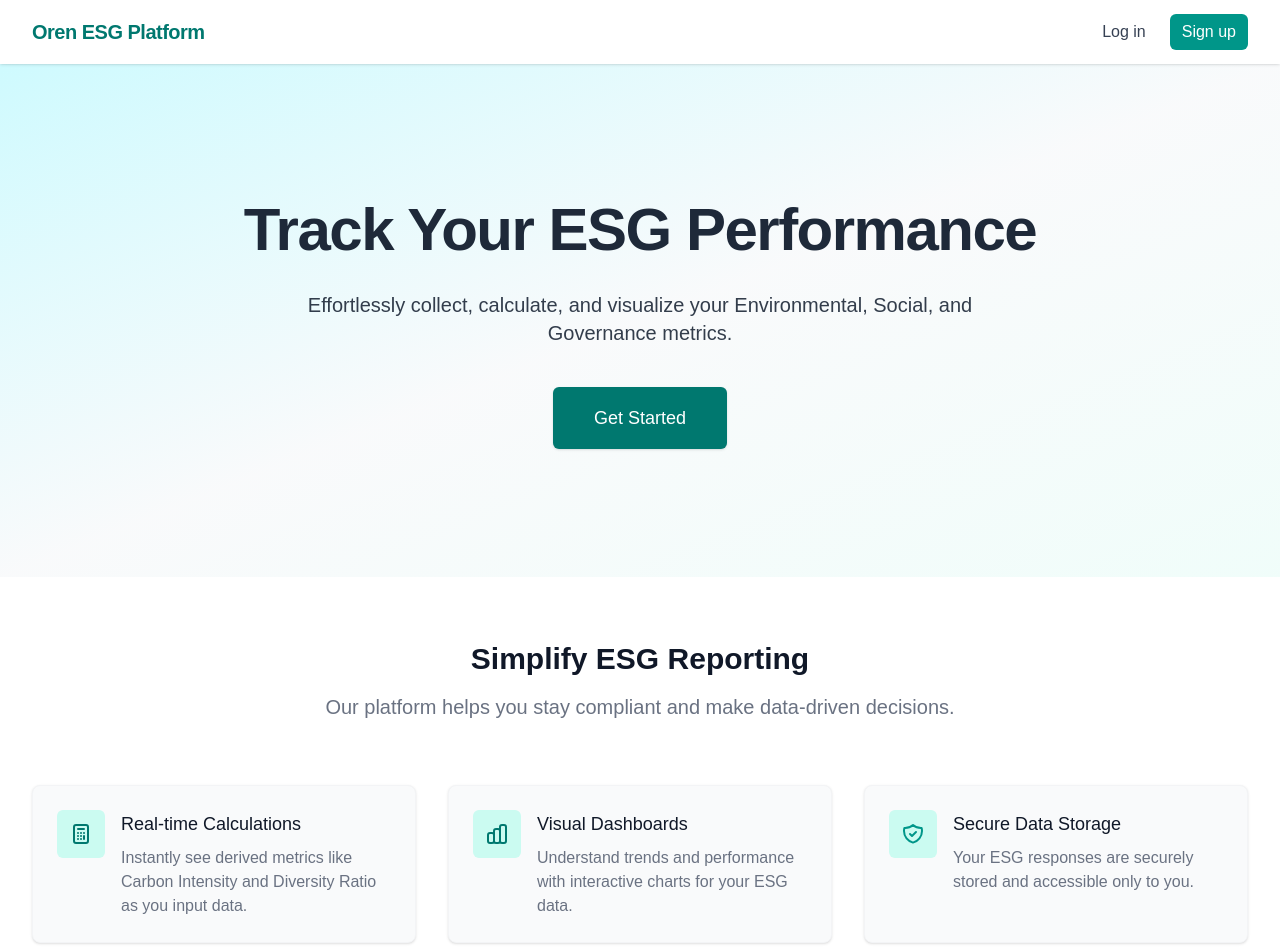
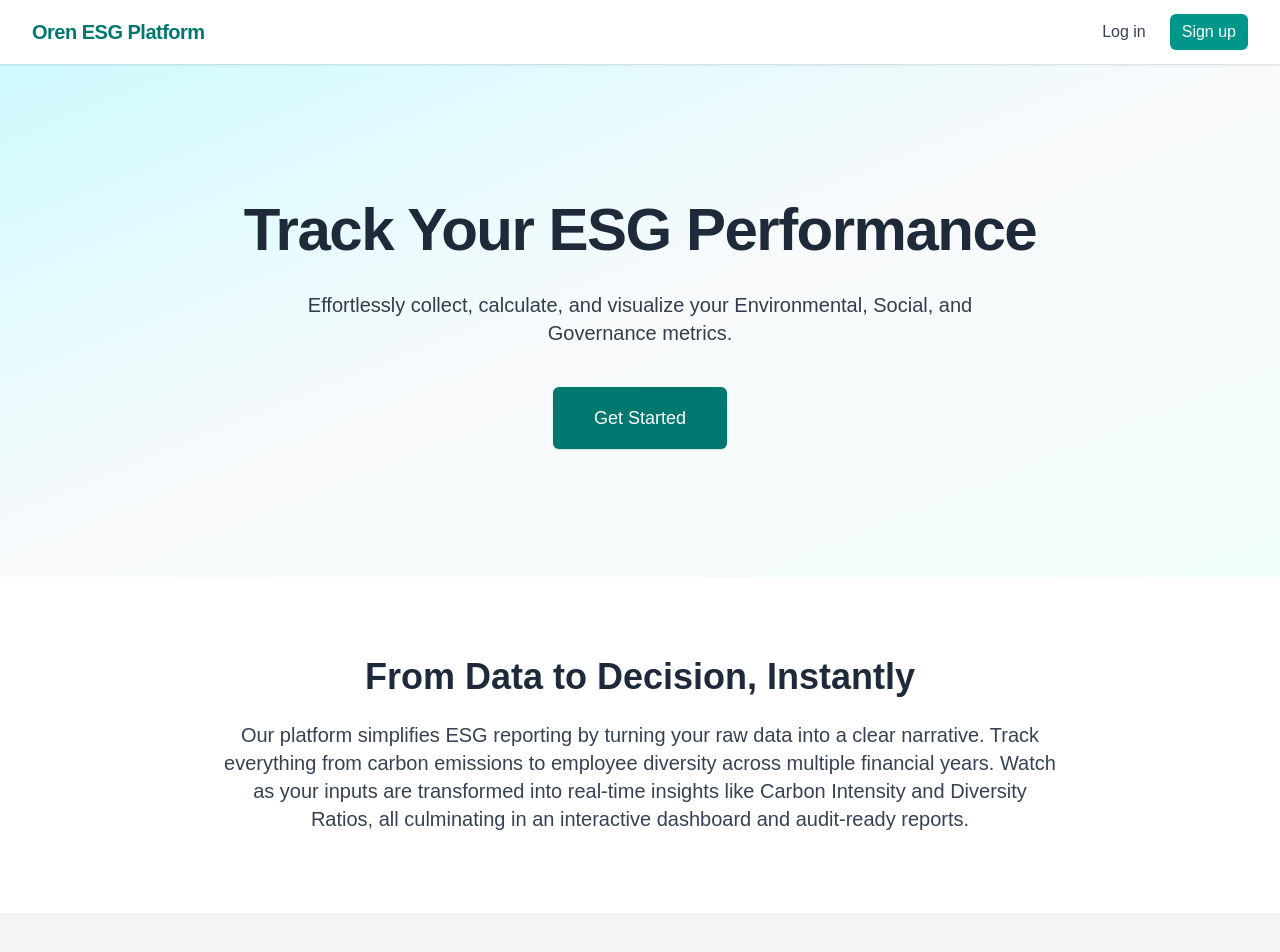
Before and after one commit to bharatchoudharyy/ESG-Platform, a Next.js app: page / in a window 1280 px wide. Shown: the top 952 px of the page. Built offline with nearby package versions, Linux system fonts and the light colour scheme.

Commit message:
minor ui changes

```diff
--- a/src/app/login/page.tsx
+++ b/src/app/login/page.tsx
@@ -55,6 +55,9 @@ const LoginPage: React.FC = () => {
             if (response.ok) {
                 if (typeof window !== 'undefined' && data.token) {
                     localStorage.setItem('authToken', data.token);
+                }
+                if (data.user?.name) {
+                    localStorage.setItem('userName', data.user.name);
                 }
                 router.push('/questionnaire'); // Update this redirect later
             } else {
--- a/src/app/page.tsx
+++ b/src/app/page.tsx
@@ -51,8 +51,19 @@ export default function Home() {
         </div>
       </section>
 
+      <section className="w-full bg-white">
+        <div className="max-w-4xl mx-auto py-20 px-4 sm:px-6 lg:px-8 text-center">
+          <h2 className="text-3xl font-extrabold text-gray-800 sm:text-4xl">
+            From Data to Decision, Instantly
+          </h2>
+          <p className="mt-6 text-xl text-gray-700">
+            Our platform simplifies ESG reporting by turning your raw data into a clear narrative. Track everything from carbon emissions to employee diversity across multiple financial years. Watch as your inputs are transformed into real-time insights like Carbon Intensity and Diversity Ratios, all culminating in an interactive dashboard and audit-ready reports.
+          </p>
+        </div>
+      </section>
+
       {/* Features Section - Full Width Background */}
-      <section className="w-full bg-white py-16">
+      <section className="w-full bg-gray-100 py-16">
         <div className="max-w-7xl mx-auto px-4 sm:px-6 lg:px-8">
           <div className="text-center">
             <h2 className="text-3xl font-extrabold text-gray-900">Simplify ESG Reporting</h2>
@@ -145,6 +156,6 @@ export default function Home() {
           </div>
         </div>
       </section>
-    </Layout>
+    </Layout >
   );
 }
--- a/src/components/Layout.tsx
+++ b/src/components/Layout.tsx
@@ -43,7 +43,13 @@ const Layout: React.FC<LayoutProps> = ({ children }) => {
         if (typeof window !== 'undefined') {
             localStorage.removeItem('authToken');
             localStorage.removeItem('userName');
+        }
+        setIsLoggedIn(false);
+        setUserName(null);
+        if (pathname == '/') {
             window.location.href = '/';
+        } else {
+            router.push('/');
         }
     };
 
--- a/src/components/esg/ESGForm.tsx
+++ b/src/components/esg/ESGForm.tsx
@@ -245,7 +245,7 @@ const ESGForm: React.FC<ESGFormProps> = ({
             )}
 
             {/* --- 22. Environmental Section --- */}
-            <div className="bg-gray-50 p-5 rounded-lg border border-gray-200 border-l-green-500">
+            <div className="bg-gray-50 p-5 rounded-lg border border-green-500">
                 <fieldset className="mb-0">
                     <legend className="text-lg font-semibold text-teal-700 mb-4 pb-2 border-b border-gray-300">
                         Environmental Metrics
@@ -296,7 +296,7 @@ const ESGForm: React.FC<ESGFormProps> = ({
             </div>
 
             {/* --- 27. Social Section --- */}
-            <div className="bg-gray-50 p-5 rounded-lg border border-gray-200 border-l-blue-500">
+            <div className="bg-gray-50 p-5 rounded-lg border border-blue-500">
                 <fieldset className="mb-0">
                     <legend className="text-lg font-semibold text-teal-700 mb-4 pb-2 border-b border-gray-300">
                         Social Metrics
@@ -347,7 +347,7 @@ const ESGForm: React.FC<ESGFormProps> = ({
             </div>
 
             {/* --- 32. Governance Section --- */}
-            <div className="bg-gray-50 p-5 rounded-lg border border-gray-200 border-l-purple-500">
+            <div className="bg-gray-50 p-5 rounded-lg border border-purple-500">
                 <fieldset className="mb-0">
                     <legend className="text-lg font-semibold text-teal-700 mb-4 pb-2 border-b border-gray-300">
                         Governance Metrics
@@ -420,7 +420,7 @@ const ESGForm: React.FC<ESGFormProps> = ({
             </div>
 
             {/* --- 38. Auto-Calculated Metrics Section --- */}
-            <div className="bg-teal-50 p-5 rounded-lg border border-teal-200 border-l-yellow-500">
+            <div className="bg-teal-50 p-5 rounded-lg border border-teal-200">
                 <fieldset className="mb-0">
                     <legend className="text-lg font-semibold text-teal-800 mb-4 pb-2 border-b border-teal-300">
                         Auto-Calculated Metrics
```
